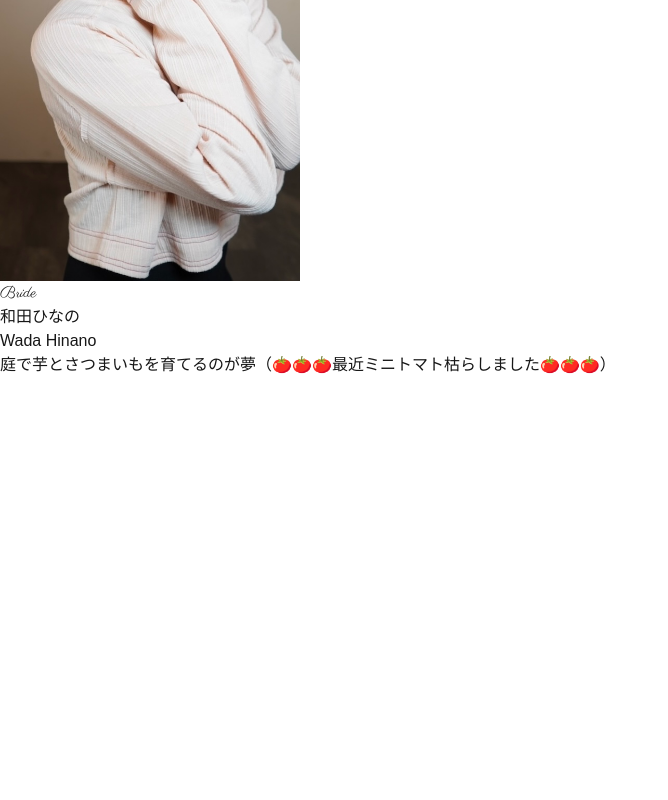
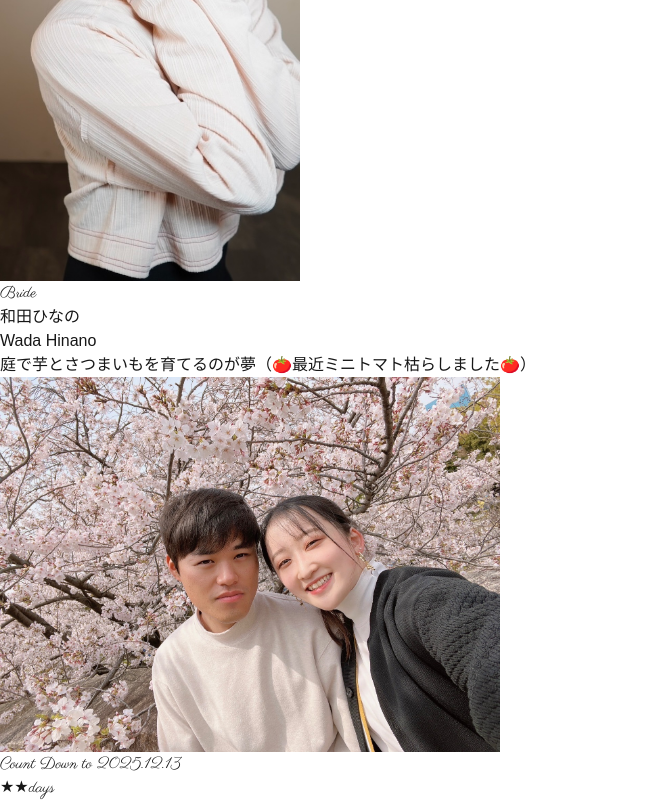
Before and after one commit to Momona-Wada/wedding-web-invitation, a Next.js app: page / in a window 1280 px wide. Shown: the part 1648-2448 px from the top of the page, without its empty margins (0-668 px from the left). Before the commit the page ends 2025 px from the top, so only its background shows below. Built offline with nearby package versions, Linux system fonts and the light colour scheme; a web font is replaced by a local one.

Commit message:
Create Countdown components

```diff
--- a/src/app/page.tsx
+++ b/src/app/page.tsx
@@ -1,3 +1,4 @@
+import { CountDown } from "@/components/CountDown";
 import { Host } from "@/components/Host";
 import { Message } from "@/components/Message";
 import { SectionWrapper } from "@/components/SectionWrapper";
@@ -28,10 +29,12 @@ export default function Home() {
               host="Bride"
               nameJapanese="和田ひなの"
               nameEnglish="Wada Hinano"
-              message="庭で芋とさつまいもを育てるのが夢（🍅🍅🍅最近ミニトマト枯らしました🍅🍅🍅）"
+              message="庭で芋とさつまいもを育てるのが夢（🍅最近ミニトマト枯らしました🍅）"
             />
           </div>
           </SectionWrapper>
+          <CountDown />
+
       </div>
     </div>
     </>
--- /dev/null
+++ b/src/components/CountDown.tsx
@@ -0,0 +1,22 @@
+import { parisienne } from "@/ui/fonts"
+import Image from "next/image"
+
+export const CountDown = () => {
+    return (
+        <>
+        <div className="relative p-10">
+            <Image
+                src="/images/hina_takuto/sakura.jpg"
+                alt="Count down to the wedding day"
+                width={500}
+                height={300}
+            />
+            <div className={`absolute bottom-12 right-12 text-yellow-100 ${parisienne.className}`}>
+                <p>Count Down to 2025.12.13</p>
+                <p className="text-4xl">★★days</p>
+            </div>
+
+        </div>
+        </>
+    )
+}
```
